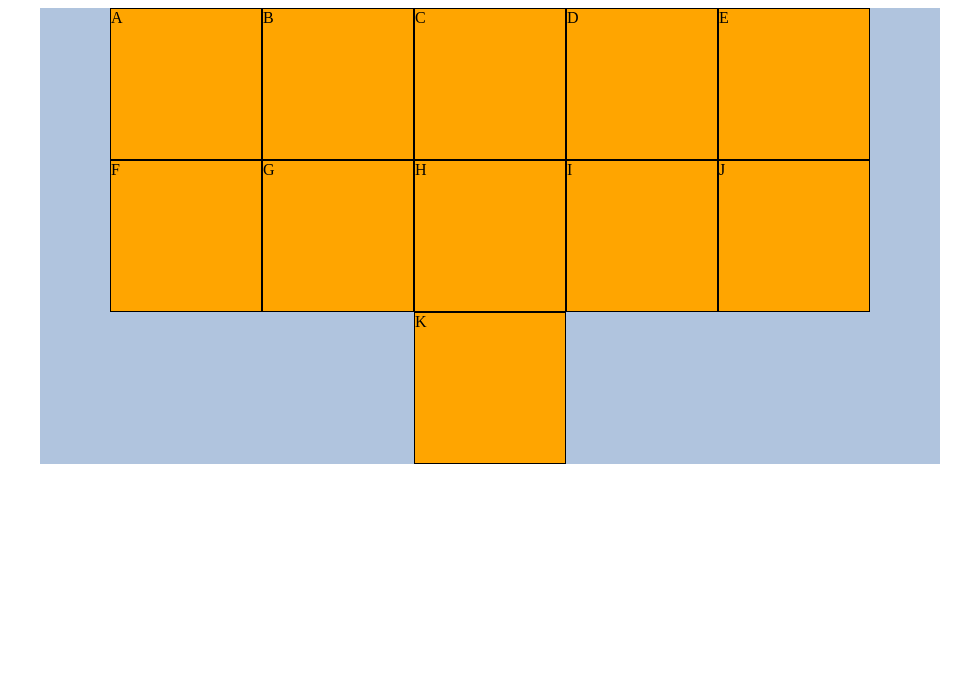
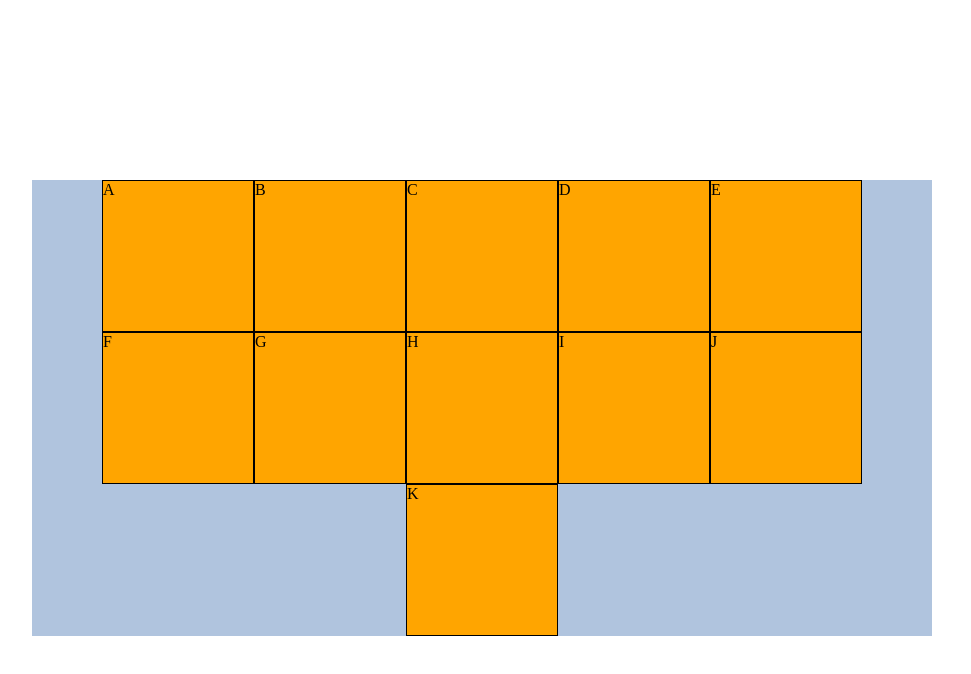
Before and after one commit to mangofp/veeb2201, a plain HTML site: page loeng03/blokid.html in a window 1280 px wide. Shown: the whole page, without its empty margins (158-1129 px from the left). Drawn offline with Linux system fonts and the light colour scheme.

Commit message:
vertikaalse tsentreerimise parandus

```diff
--- a/loeng03/blokid.css
+++ b/loeng03/blokid.css
@@ -1,17 +1,18 @@
 body {
     display: flex;
-    align-content: center;
-    width: 100%;
+    align-items: center;
+    height: 100vh;
 }
+
 .konteiner {
     background-color: lightsteelblue;
-    width: 80%;
     max-width: 900px;
     margin-left: auto;
     margin-right: auto;
     display: flex;
     justify-content: center;
     flex-wrap: wrap;
+    height: fit-content;
 }
 
 .blokk {
```
Also changed, not shown: loeng03/blokid.html (+1 -0 lines).
